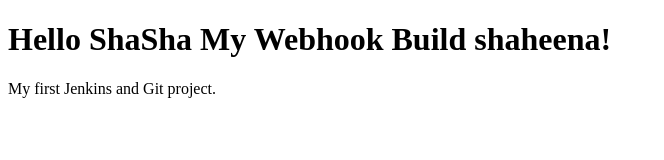
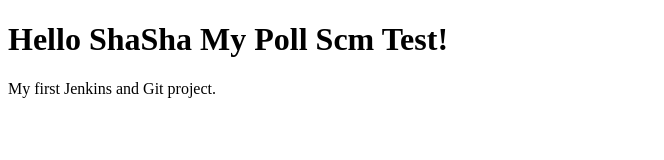
Before and after one commit to Shaheena7/Jenkins, a plain HTML site: page index.html in a window 1280 px wide. Shown: the whole page, without its empty margins (0-664 px from the left). Drawn offline with Linux system fonts and the light colour scheme.

Commit message:
Update header text in index.html

```diff
--- a/index.html
+++ b/index.html
@@ -4,7 +4,7 @@
     <title>ShaSha Project</title>
 </head>
 <body>
-    <h1>Hello ShaSha My Webhook Build shaheena!</h1>
+    <h1>Hello ShaSha My Poll Scm Test!</h1>
     <p>My first Jenkins and Git project.</p>
 </body>
 </html>
```
